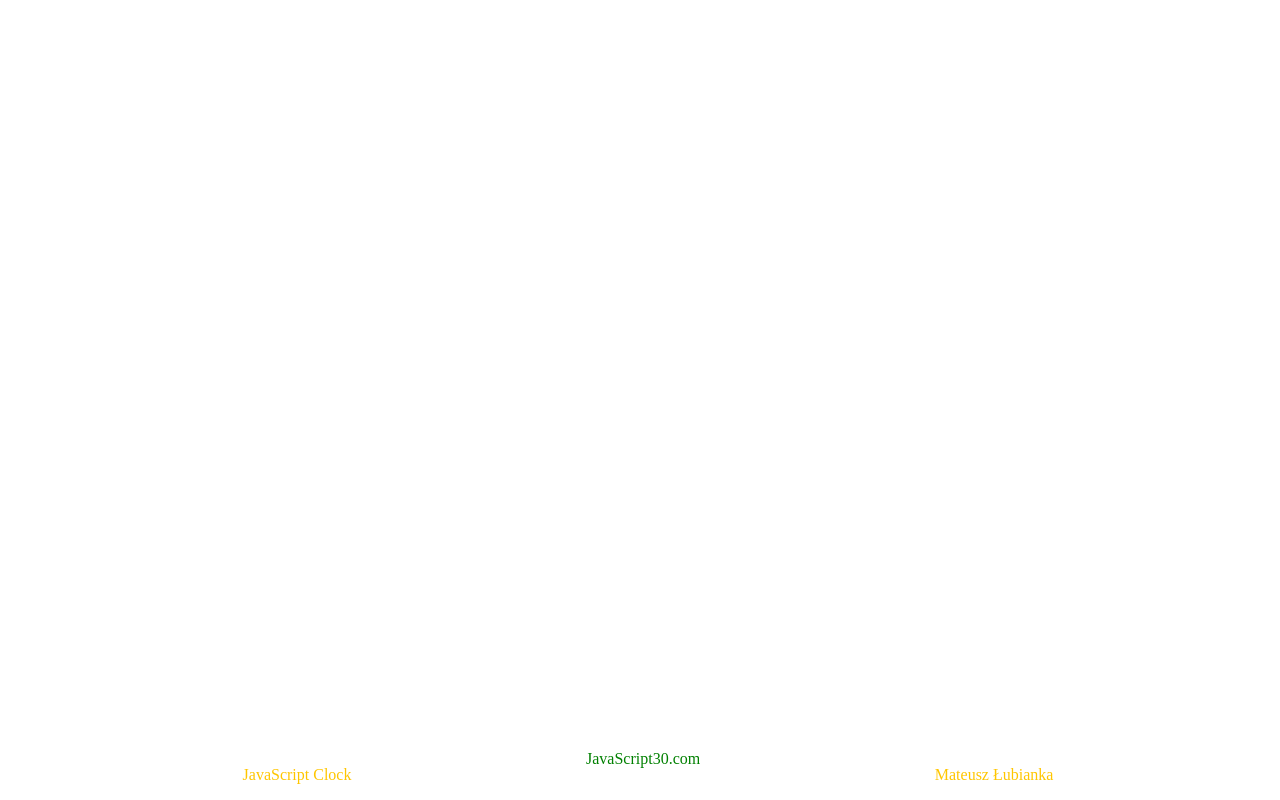
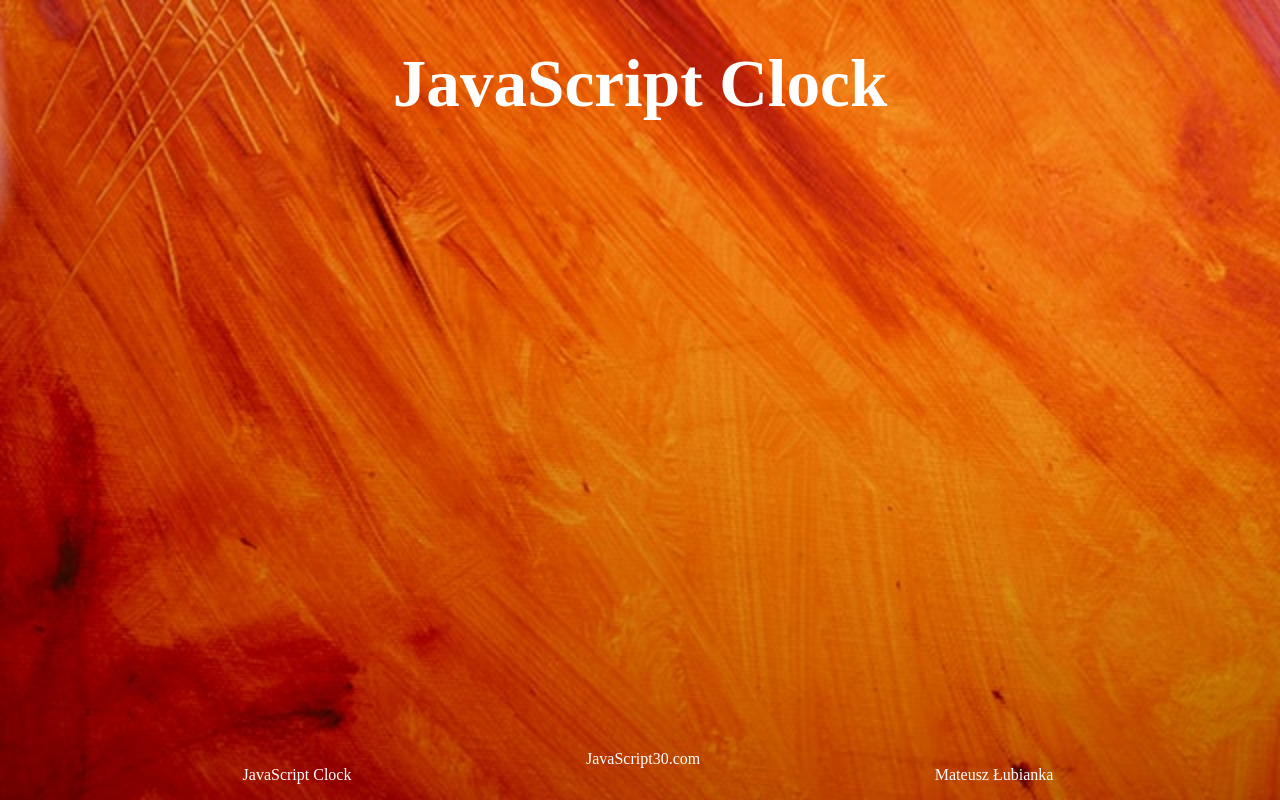
Before and after one commit to mateuszlubianka1993/js-clock, a plain HTML site: page index.html in a window 1280 px wide. Drawn offline with Linux system fonts and the light colour scheme.

Commit message:
start on develop

```diff
--- a/css/style.css
+++ b/css/style.css
@@ -5,7 +5,7 @@ body {
 
 h1 {
     text-align: center;
-    color: #ffc600;
+    color: #fff;
     font-size: 4.2rem;
 }
 
@@ -21,14 +21,14 @@ h1 {
 
 .footer-box a {
     text-decoration: none;
-    color: green;
+    color: #fff;
 }
 
 .footer-section {
     position: fixed;
     bottom: 0;
     width: 100%;
-    color: #ffc600;
+    color: #fff;
 }
 
 .footer-container {
--- a/index.html
+++ b/index.html
@@ -13,7 +13,7 @@
 <body>
      <!--main-header START-->
     <header id="main-header">
-        <h1></h1>
+        <h1>JavaScript Clock</h1>
     </header>
     <!--main-header STOP-->
     <!--section DRUM START-->
```
Also changed, not shown: img/background1.jpeg (added).
